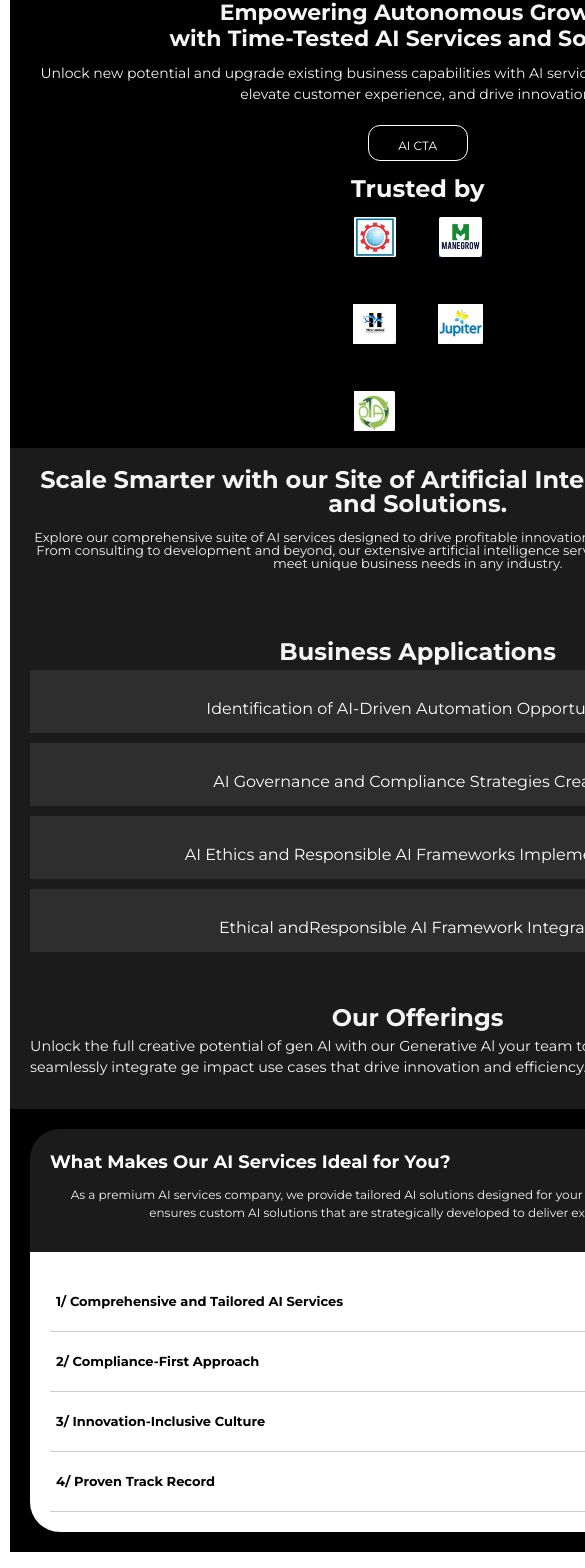
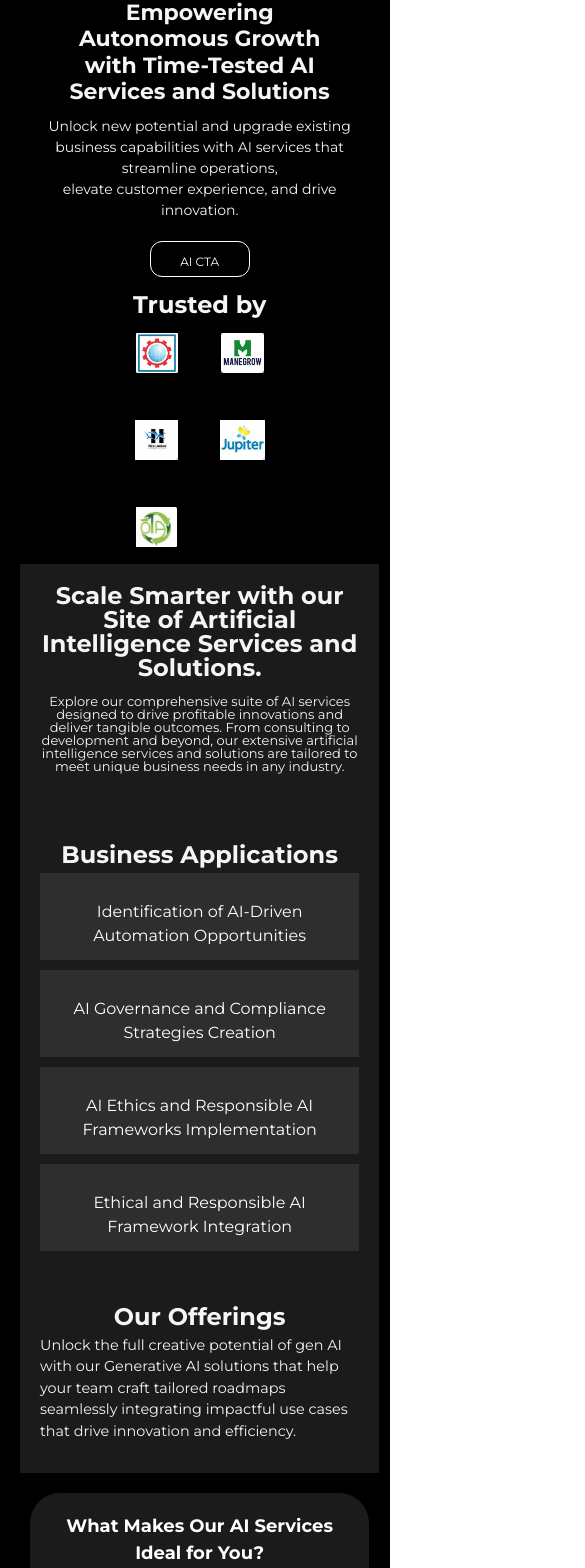
Before and after one commit to aditipatil0315/ai_page, a React (Vite) app: page / in a window 390 px wide. Shown: the top 1568 px of the page, 585 px wide, since content can reach past the window. Built offline with nearby package versions, Linux system fonts and the light colour scheme.

Commit message:
sections responsive

```diff
--- a/src/App.css
+++ b/src/App.css
@@ -9,7 +9,7 @@
 }
 
 html , body {
-  /* background-color: black; */
+  background-color: black;
   scroll-behavior: smooth;
   width: 100%;
   font-family: Montserrat;
@@ -20,7 +20,7 @@ html , body {
   width: 100%;
   height: auto;
   display: flex;
-    flex-direction: column;
+  flex-direction: column;
     justify-content: center;
     align-items: center;
 
@@ -29,6 +29,7 @@ html , body {
 @media (max-width: 768px) {
   .app {
       padding: 0 15px;
+
   }
 }
 
--- a/src/App.jsx
+++ b/src/App.jsx
@@ -1,12 +1,27 @@
 
 import Ai_page from './Ai_page/Ai_page'
 import './App.css'
+import Case_study from './components/Case_study/Case_study'
+import Section1 from './components/Section1/Section1'
+import Section2 from './components/Section2/Section2'
+import Section3 from './components/Section3/Section3'
+import Section4 from './components/Section4/Section4'
+import Section5 from './components/Section5/Section5'
+import Section6 from './components/Section6/Section6'
 
 function App() {
 
   return (
     <div className='app'>
-      <Ai_page/>
+      {/* <Ai_page/> */}
+
+      <Section1/>
+        <Section2/>
+        <Section3/>
+        <Section4/>
+        <Section5/>
+        {/* <Case_study/> */}
+        <Section6/>
 
     </div>
   )
--- a/src/components/Section1/Section1.css
+++ b/src/components/Section1/Section1.css
@@ -4,10 +4,10 @@
     background-color: black;
     color: whitesmoke;
     position: relative;
-    padding: 50px 70px; /* Added some top & bottom padding */
+    padding: 50px 70px;
     z-index: 10;
     width: 100%;
-    min-height: auto; /* Allows height to adjust dynamically */
+    height: auto;
     display: flex;
     justify-content: center;
     align-items: center;
@@ -20,11 +20,8 @@
 .heading_tagline{
     background-color: black;
     color: whitesmoke;
-    position: relative;
-    padding: 0 70px ;
-    z-index: 10;
     width: 100%;
-    min-height: auto;
+    height: auto;
     display: flex;
     justify-content: center;
     align-items: center;
@@ -35,9 +32,9 @@
 
 
 .heading_tagline h1  {
-    font-size: 3rem; /* 48px converted to rem */
+    font-size: 3rem;
     line-height: 1.3;
-    max-width: 90%; /* Ensuring it doesn't overflow */
+    width: 90%;
 }
 
 
@@ -67,7 +64,6 @@
 .clients-grid {
     grid-template-columns: repeat(auto-fit, minmax(100px, 1fr));
     display: flex;
-    /* flex-direction: column; */
   }
 
   .clients-section {
@@ -152,7 +148,7 @@
 
     .section1 {
         padding: 0 15px;
-        min-height: auto; /* Ensuring content is not squeezed */
+        min-height: auto;
     }
 
     .heading_tagline {
--- a/src/components/Section2/Section2.css
+++ b/src/components/Section2/Section2.css
@@ -1,4 +1,10 @@
-
+/* Wrapper for the section */
+.section2-wrapper {
+    width: 100%;
+    padding: 0 10px;
+    box-sizing: border-box;
+    overflow: hidden;
+  }
 
   .scale_section {
       width: 100%;
@@ -16,9 +22,8 @@
   .scale_section h1 {
       line-height: 1;
       font-size: 36px;
-    font-size: 700;
+      font-weight: 700;
       color: whitesmoke;
-
   }
 
   .scale_section h3 {
@@ -26,7 +31,6 @@
       font-size: 16px;
       font-weight: 400;
       color: whitesmoke;
-
   }
 
   .applications_card {
@@ -42,7 +46,6 @@
       color: white;
       gap: 20px;
       text-align: left;
-
   }
 
   .services_given {
@@ -57,10 +60,7 @@
 
   .services_given i {
       font-size: 25px;
-
   }
-
-
 
   @media (max-width: 1024px) {
       .scale_section {
--- a/src/components/Section2/Section2.jsx
+++ b/src/components/Section2/Section2.jsx
@@ -3,6 +3,7 @@ import './Section2.css'
 
 const Section2 = () => {
   return (
+    <div className="section2-wrapper">
       <div className="scale_section">
         <h1>Scale Smarter with our Site of Artificial Intelligence Services and Solutions.</h1>
         <h3>Explore our comprehensive suite of AI services designed to drive profitable innovations and deliver tangible outcomes. From consulting to development and beyond, our extensive artificial intelligence services and solutions are tailored to meet unique business needs in any industry.</h3>
@@ -10,47 +11,35 @@ const Section2 = () => {
         <div className="applications_card">
           <h2>Business Applications</h2>
           <div className="services_box">
-
-
             <div className="services_given">
               <i className="fa-solid fa-robot"></i>
               Identification of AI-Driven Automation Opportunities
-
             </div>
 
             <div className="services_given">
               <i className="fa-solid fa-percent"></i>
               AI Governance and Compliance Strategies Creation
-
             </div>
 
             <div className="services_given">
               <i className="fa-solid fa-puzzle-piece"></i>
               AI Ethics and Responsible AI Frameworks Implementation
-
             </div>
 
             <div className="services_given">
               <i className="fa-solid fa-people-arrows"></i>
-            Ethical andResponsible AI Framework Integration
-
+              Ethical and Responsible AI Framework Integration
             </div>
-
           </div>
 
           <br />
           <br />
 
           <h2>Our Offerings</h2>
-        <p>Unlock the full creative potential of gen Al with our Generative Al
-your team to craft tailored roadmaps that seamlessly integrate ge
-impact use cases that drive innovation and efficiency.</p>
-
-
+          <p>Unlock the full creative potential of gen AI with our Generative AI solutions that help your team craft tailored roadmaps seamlessly integrating impactful use cases that drive innovation and efficiency.</p>
         </div>
       </div>
-
-
+    </div>
   )
 }
 
--- a/src/components/Section5/Section5.css
+++ b/src/components/Section5/Section5.css
@@ -1,5 +1,3 @@
-
-
 /* ai cards section from below  */
 .ai_cards {
   text-align: center;
@@ -60,3 +58,26 @@
   margin-top: 10px;
   color: white;
 }
+
+/* Media Queries for responsiveness */
+
+/* Tablet screens */
+@media (max-width: 1024px) {
+  .grid-container {
+    grid-template-columns: repeat(3, 1fr); /* 3 cards per row on tablets */
+  }
+}
+
+/* Mobile screens */
+@media (max-width: 768px) {
+  .grid-container {
+    grid-template-columns: repeat(2, 1fr); /* 2 cards per row on mobile */
+  }
+}
+
+/* Extra Small Mobile screens */
+@media (max-width: 480px) {
+  .grid-container {
+    grid-template-columns: 1fr; /* 1 card per row on very small mobile screens */
+  }
+}
```
Lines whose indentation alone changed are shown as unchanged.
